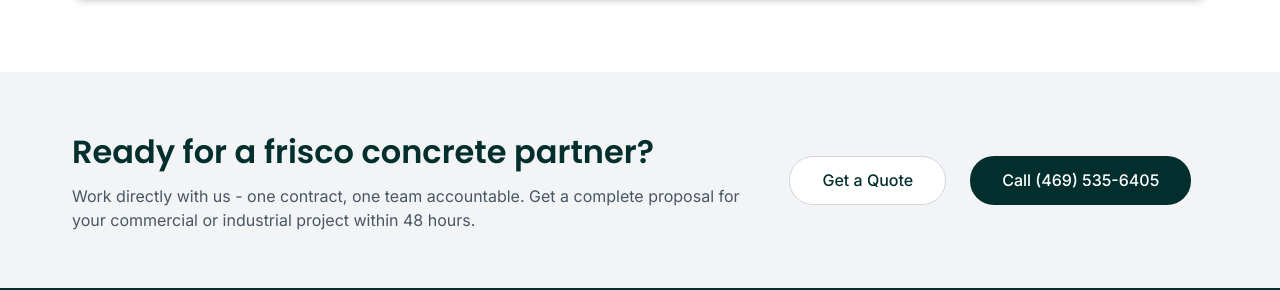
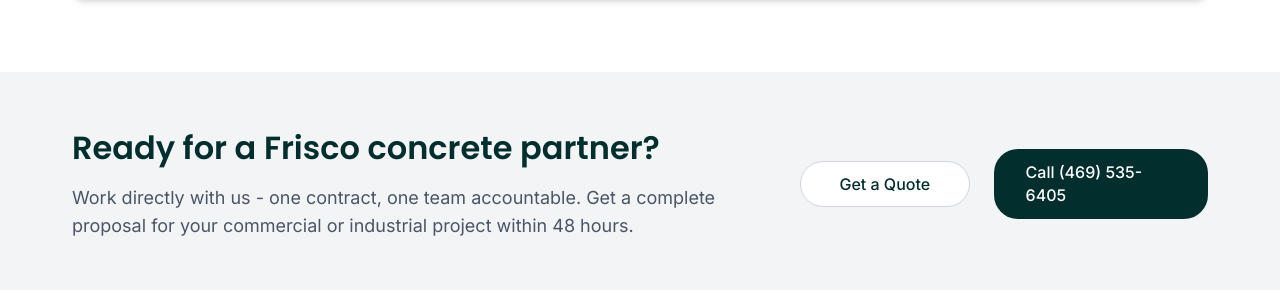
Before and after one commit to fahimurReza/site-template-gmbkingdom, a Next.js app: page / in a window 1280 px wide. Shown: the part 6389-6679 px from the top of the page. Built offline with nearby package versions, Linux system fonts and the light colour scheme.

Commit message:
(ui): responsive-ready-to-small-01

```diff
--- a/app/(home)/components/ready-to-small/ReadyToSmall.tsx
+++ b/app/(home)/components/ready-to-small/ReadyToSmall.tsx
@@ -3,26 +3,35 @@ import CallButton from "@/components/ui/CallButton";
 
 const ReadyToSmall = () => {
   return (
-    <main className="base-padding py-14 bg-brand-gray-bg">
-      <div className="grid grid-cols-5 gap-8 items-start">
-        <div className="col-span-3">
-          <h2 className="text-[32px] font-semibold text-brand-teal">
-            Ready for a frisco concrete partner?
+    <main className="base-padding py-12 md:py-14 bg-brand-gray-bg">
+      <div className="flex flex-col lg:flex-row gap-10 lg:gap-12 items-center">
+        {/* Left column – text */}
+        <div className="w-full lg:w-5/8 text-center lg:text-left">
+          <h2 className="text-2xl sm:text-3xl md:text-[32px] font-semibold text-brand-teal leading-tight">
+            Ready for a Frisco concrete partner?
           </h2>
-          <p className="mt-2 text-brand-gray max-w-2xl">
+          <p className="mt-4 text-brand-gray text-base sm:text-lg mx-auto lg:mx-0">
             Work directly with us - one contract, one team accountable. Get a
             complete proposal for your commercial or industrial project within
             48 hours.
           </p>
         </div>
-        <div className="col-span-2 flex items-center justify-center min-h-full">
-          <div className="flex gap-6">
-            <Button variant="whiteRound">Get a Quote</Button>
+
+        {/* Right column – buttons */}
+        <div className="w-full lg:w-3/8 flex justify-center lg:justify-end">
+          <div className="flex flex-col items-center sm:flex-row gap-4 sm:gap-6 w-full sm:w-auto">
+            <Button
+              variant="whiteRound"
+              className="w-5/6 sm:w-64 px-8 py-3 text-base sm:text-sm"
+            >
+              Get a Quote
+            </Button>
             <CallButton
               variant="secondary"
               phoneNumber="+14695356405"
               displayText="Call (469) 535-6405"
               iconClassName="hidden"
+              className="w-5/6! sm:w-64 px-8 py-3 text-base sm:text-sm"
             />
           </div>
         </div>
```
